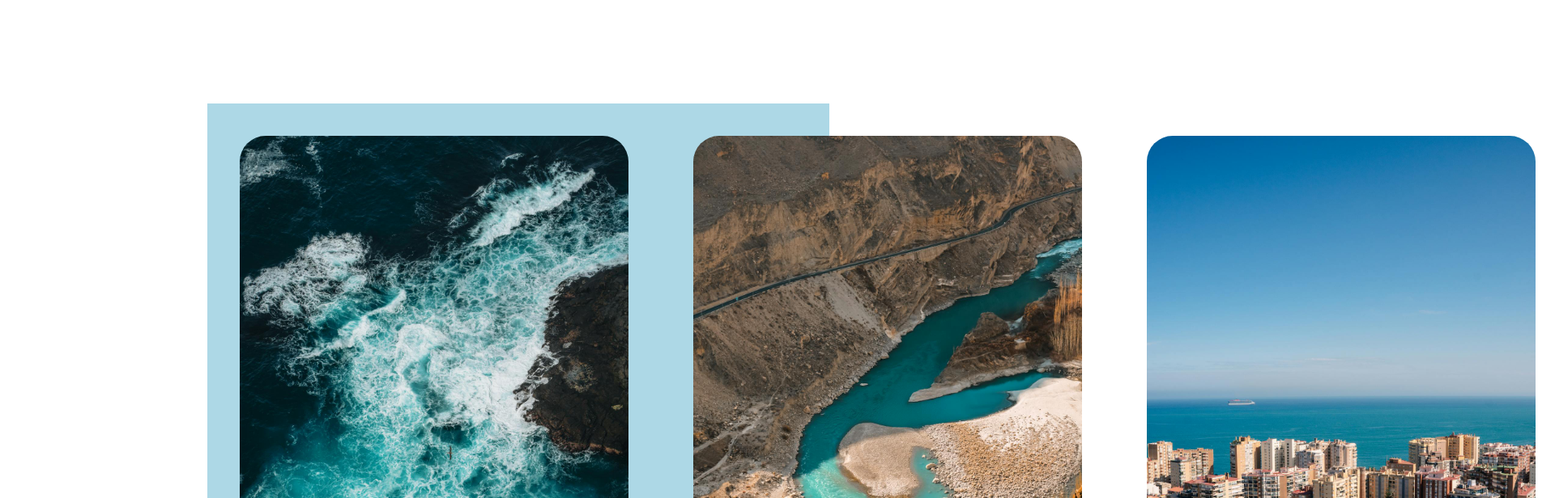
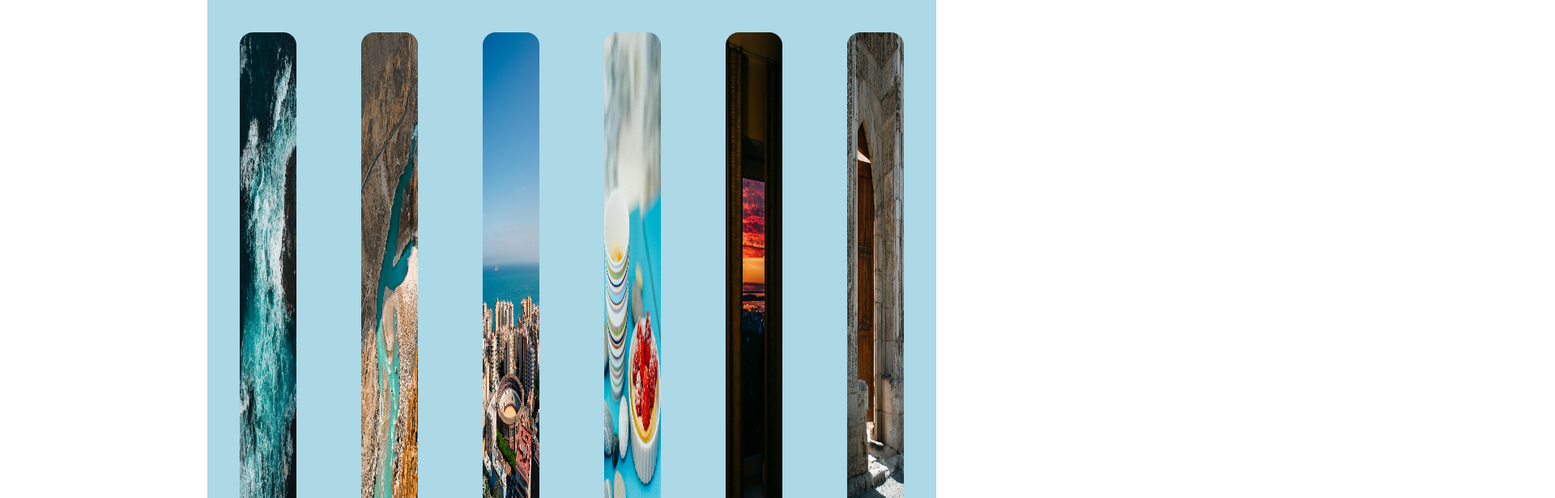
Before and after one commit to AndrasCsorba/React-slider, a React (Create React App) app in the folder react-slider/: page / in a window 1280 px wide. Shown: the top 616 px of the page at 81% size, 1920 px wide, since content can reach past the window. Built offline with nearby package versions, Linux system fonts and the light colour scheme.

Commit message:
grab motion functinality pluss css

```diff
--- a/react-slider/src/App.css
+++ b/react-slider/src/App.css
@@ -1,18 +1,21 @@
 .item {
     min-height: 40rem;
-    min-width: 30rem;
+    width: 30rem;
     padding: 40px;
 }
 .item img {
     width: 100%;
     height: 100%;
-    border-radius: 2rem;
+    border-radius: 1rem;
 }
-.inner-carossel {
+.inner-carousel {
     display: flex;
     background: lightblue;
 }
 .carousel {
     cursor: grab;
     overflow: hidden;
+    width: 900px;
+    margin: 0 auto;
+    max-width: 100vw;
 }
--- a/react-slider/src/App.js
+++ b/react-slider/src/App.js
@@ -4,22 +4,21 @@ import { useRef, useEffect, useState } from "react";
 import images from "./images";
 
 function App() {
+
+
   return (
     <div className="App">
-      <motion.div className="carossel">
-        <motion.div className="inner-carossel">
-          {images.map((image) => {
-            return (
-              <motion.div className="item">
-                <img src={image} alt="" />
-              </motion.div>
-            );
-          })}
+      <motion.div className="carousel">
+        <motion.div drag="x" className="inner-carousel">
+          {images.map((image, index) => (
+            <motion.div className="item" key={index}>
+              <img src={image} alt="" />
+            </motion.div>
+          ))}
         </motion.div>
       </motion.div>
     </div>
   );
 }
 
-
 export default App;
--- a/react-slider/src/index.css
+++ b/react-slider/src/index.css
@@ -5,7 +5,7 @@ body {
     sans-serif;
   -webkit-font-smoothing: antialiased;
   -moz-osx-font-smoothing: grayscale;
-  margin: 10% 20%;
+  margin: 0 20%;
 }
 
 code {
```
